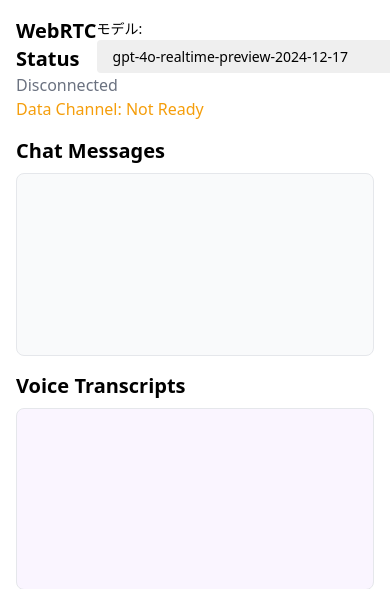
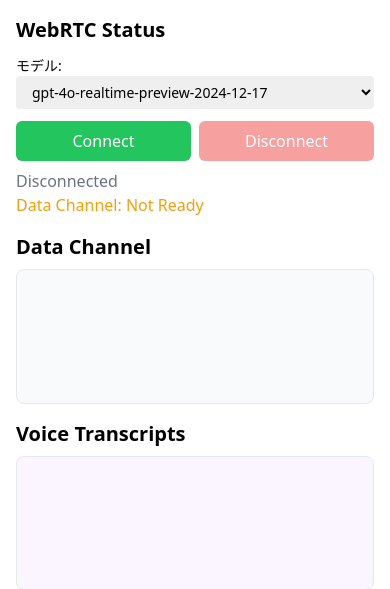
Before and after one commit to yonaka15/apps-jugoya-ai, a Django app: page /openai_rtc/ in a window 390 px wide. Shown: the top 589 px of the page. Run offline with Django 5.2, Linux system fonts and the light colour scheme; the visitor is signed in with stand-in values (Sample User, id 1); parts of the project's set-up code (start-up, migrations or seed data) failed here and were passed over; some libraries are stand-ins or nearby versions.

Commit message:
fix: responsive and data channel

```diff
--- a/openai_rtc/static/openai_rtc/js/webrtc-client.js
+++ b/openai_rtc/static/openai_rtc/js/webrtc-client.js
@@ -98,7 +98,22 @@
   }`;
 
   const contentElement = document.createElement('p');
-  contentElement.textContent = content;
+
+  // JSONデータとして整形するか判断
+  const isJsonContent = role === 'assistant' &&
+    (content.trim().startsWith('{') || content.trim().startsWith('['));
+
+  if (isJsonContent) {
+    // JSONデータはプリフォーマットテキストとして表示
+    const pre = document.createElement('pre');
+    pre.className = 'whitespace-pre-wrap text-xs font-mono overflow-x-auto';
+    pre.textContent = content;
+    contentElement.appendChild(pre);
+  } else {
+    // 通常のテキストとして表示
+    contentElement.textContent = content;
+    contentElement.className = role === 'user' ? 'text-white' : 'text-gray-800';
+  }
 
   const timeElement = document.createElement('p');
   timeElement.className = 'text-xs mt-1 opacity-50';
@@ -117,20 +132,54 @@
 // アシスタントメッセージの更新関数
 function updateAssistantMessage(delta) {
   if (messages.length > 0 && messages[messages.length - 1].role === 'assistant') {
-    // 最後のメッセージがアシスタントのものなら内容を追加
+    // 最後のメッセージがアシスタントのものなら内容を置き換え（JSONの場合は追加ではなく置き換え）
     const lastMessage = messages[messages.length - 1];
-    lastMessage.content += delta;
+    lastMessage.content = delta; // '+='から'='に変更して、JSONオブジェクト全体を表示
 
     // DOMを更新
     const lastBubble = elements.messagesContainer.lastChild.querySelector('div p:first-child');
     if (lastBubble) {
-      lastBubble.textContent = lastMessage.content;
+      // テキストコンテンツとして設定するのではなく、innerHTMLを使用して整形を保持
+      lastBubble.innerHTML = ''; // 内容をクリア
+
+      // コードブロックとして表示
+      const pre = document.createElement('pre');
+      pre.className = 'whitespace-pre-wrap text-xs font-mono overflow-x-auto';
+      pre.textContent = lastMessage.content;
+      lastBubble.appendChild(pre);
     }
 
     scrollToBottom(elements.messagesEnd);
   } else {
     // 新しいアシスタントメッセージを作成
-    addMessage('assistant', delta);
+    // メッセージの追加方法も変更
+    const message = new Message('assistant', delta);
+    messages.push(message);
+
+    const messageElement = document.createElement('div');
+    messageElement.className = 'mb-4 text-left';
+
+    const bubbleElement = document.createElement('div');
+    bubbleElement.className = 'inline-block max-w-[70%] rounded-lg px-4 py-2 bg-white border';
+
+    const contentElement = document.createElement('p');
+
+    // コードブロックとして表示
+    const pre = document.createElement('pre');
+    pre.className = 'whitespace-pre-wrap text-xs font-mono overflow-x-auto';
+    pre.textContent = delta;
+    contentElement.appendChild(pre);
+
+    const timeElement = document.createElement('p');
+    timeElement.className = 'text-xs mt-1 opacity-50';
+    timeElement.textContent = message.timestamp.toLocaleTimeString();
+
+    bubbleElement.appendChild(contentElement);
+    bubbleElement.appendChild(timeElement);
+    messageElement.appendChild(bubbleElement);
+
+    elements.messagesContainer.insertBefore(messageElement, elements.messagesEnd);
+    scrollToBottom(elements.messagesEnd);
   }
 }
 
@@ -339,26 +388,35 @@
     };
 
     dc.onmessage = (event) => {
+      // まずは受信したデータをデバッグログに追加（生データ）
+      addDebugLog(`Received raw data: ${event.data}`);
+
       try {
+        // JSONとしてパースを試みる
         const realtimeEvent = JSON.parse(event.data);
-        addDebugLog(`Received event: ${JSON.stringify(realtimeEvent)}`);
+        addDebugLog(`Parsed event: ${JSON.stringify(realtimeEvent)}`);
 
-        // テキストデルタイベントの処理
-        if (
-          realtimeEvent.type === "response.text.delta" &&
-          typeof realtimeEvent.delta === "string"
-        ) {
-          updateAssistantMessage(realtimeEvent.delta);
+        // 重要なイベントタイプのみを表示（response.doneとsession.created、およびユーザーからのコマンドメッセージ）
+        const importantEventTypes = [
+          "response.done",
+          "session.created"
+        ];
+
+        if (importantEventTypes.includes(realtimeEvent.type)) {
+          // 重要なイベントはJSONとして整形して表示
+          const formattedData = JSON.stringify(realtimeEvent, null, 2);
+          addMessage('assistant', formattedData);
         }
-        // 音声トランスクリプトイベントの処理
-        else if (
-          realtimeEvent.type === "response.audio_transcript.done" &&
-          typeof realtimeEvent.transcript === "string"
-        ) {
+        // トランスクリプトイベントは従来通り処理
+        else if (realtimeEvent.type === "response.audio_transcript.done" && typeof realtimeEvent.transcript === "string") {
           addTranscript(realtimeEvent.transcript);
         }
+        // その他のイベントはデバッグログにのみ記録し、UIには表示しない
       } catch (error) {
+        // JSONのパースに失敗した場合は、デバッグログにエラーを記録
         addDebugLog(`Error parsing event: ${error}`);
+        // パースエラーの場合は重要なので、UIにも表示
+        addMessage('assistant', `[Parse Error] Raw data: ${event.data}`);
       }
     };
 
@@ -450,12 +508,16 @@
   }
 
   try {
-    // 即座にUIにユーザーメッセージを表示
+    // メッセージをフォーマット
+    const userMessage = formatUserMessage(messageText);
+    const responseRequest = formatResponseRequest();
+
+    // ユーザーメッセージは元のテキストをそのまま表示
     addMessage("user", messageText);
 
-    // メッセージをフォーマットして送信
-    const userMessage = formatUserMessage(messageText);
-    const responseRequest = formatResponseRequest();
+    // デバッグ用にフォーマットされたJSONもログに記録
+    const formattedUserMessage = JSON.stringify(userMessage, null, 2);
+    addDebugLog(`Sending formatted message: ${formattedUserMessage}`);
 
     try {
       addDebugLog(`Sending message: ${JSON.stringify(userMessage)}`);
--- a/openai_rtc/templates/openai_rtc/index.html
+++ b/openai_rtc/templates/openai_rtc/index.html
@@ -37,30 +37,36 @@
     <div class="p-4 flex-grow overflow-hidden max-w-4xl mx-auto w-full flex flex-col">
       <!-- Status Section -->
       <div class="mb-4 flex-none">
-        <div class="flex items-center justify-between">
+        <!-- タイトルと操作部分を小画面では縦並びに -->
+        <div class="flex flex-col md:flex-row md:items-center md:justify-between gap-3">
           <h2 class="text-xl font-semibold">WebRTC Status</h2>
-          <div class="flex gap-2 items-center">
-            <div class="mr-4">
-              <label for="model-select" class="mr-2 text-sm font-medium">モデル:</label>
-              <select id="model-select" class="rounded border-gray-300 px-3 py-1.5 text-sm">
+          <!-- 操作部分も小画面では縦並びに -->
+          <div class="flex flex-col sm:flex-row gap-3 sm:items-center">
+            <div class="w-full sm:w-auto">
+              <label for="model-select" class="block sm:inline mr-2 text-sm font-medium">モデル:</label>
+              <select id="model-select" class="w-full sm:w-auto rounded border-gray-300 px-3 py-1.5 text-sm">
                 <option value="gpt-4o-realtime-preview-2024-12-17">gpt-4o-realtime-preview-2024-12-17</option>
                 <option value="gpt-4o-mini-realtime-preview-2024-12-17">gpt-4o-mini-realtime-preview-2024-12-17</option>
               </select>
             </div>
-            <button id="connect-button" class="bg-green-500 hover:bg-green-600 text-white px-4 py-2 rounded-md">
+            <div class="flex gap-2">
+              <button id="connect-button" class="flex-1 sm:flex-none bg-green-500 hover:bg-green-600 text-white px-4 py-2 rounded-md">
                 Connect
               </button>
               <button id="disconnect-button"
-              class="bg-red-500 hover:bg-red-600 text-white px-4 py-2 rounded-md disabled:opacity-50 disabled:cursor-not-allowed"
+                class="flex-1 sm:flex-none bg-red-500 hover:bg-red-600 text-white px-4 py-2 rounded-md disabled:opacity-50 disabled:cursor-not-allowed"
                 disabled>
                 Disconnect
               </button>
             </div>
           </div>
+        </div>
+        <div class="mt-2">
           <p id="status" class="status-disconnected">Disconnected</p>
           <p id="data-channel-status" class="data-channel-not-ready">
             Data Channel: Not Ready
           </p>
+        </div>
       </div>
 
       <div id="error-container" class="bg-red-50 border border-red-200 rounded-md p-4 mb-4 flex-none hidden">
@@ -69,10 +75,10 @@
 
       <!-- Main Content Area - using CSS Grid -->
       <div class="flex-grow grid grid-cols-1 md:grid-cols-2 gap-4 min-h-0">
-        <!-- Left Side: Chat Messages -->
+        <!-- Left Side: Data Channel -->
         <div class="flex flex-col min-h-0">
           <h2 class="text-xl font-semibold mb-2 flex-none">
-            Chat Messages
+            Data Channel
           </h2>
           <div id="messages-container" class="border rounded-lg p-4 bg-gray-50 flex-grow overflow-y-auto">
             <!-- Messages will be dynamically inserted here -->
```
Lines whose indentation alone changed are shown as unchanged.
